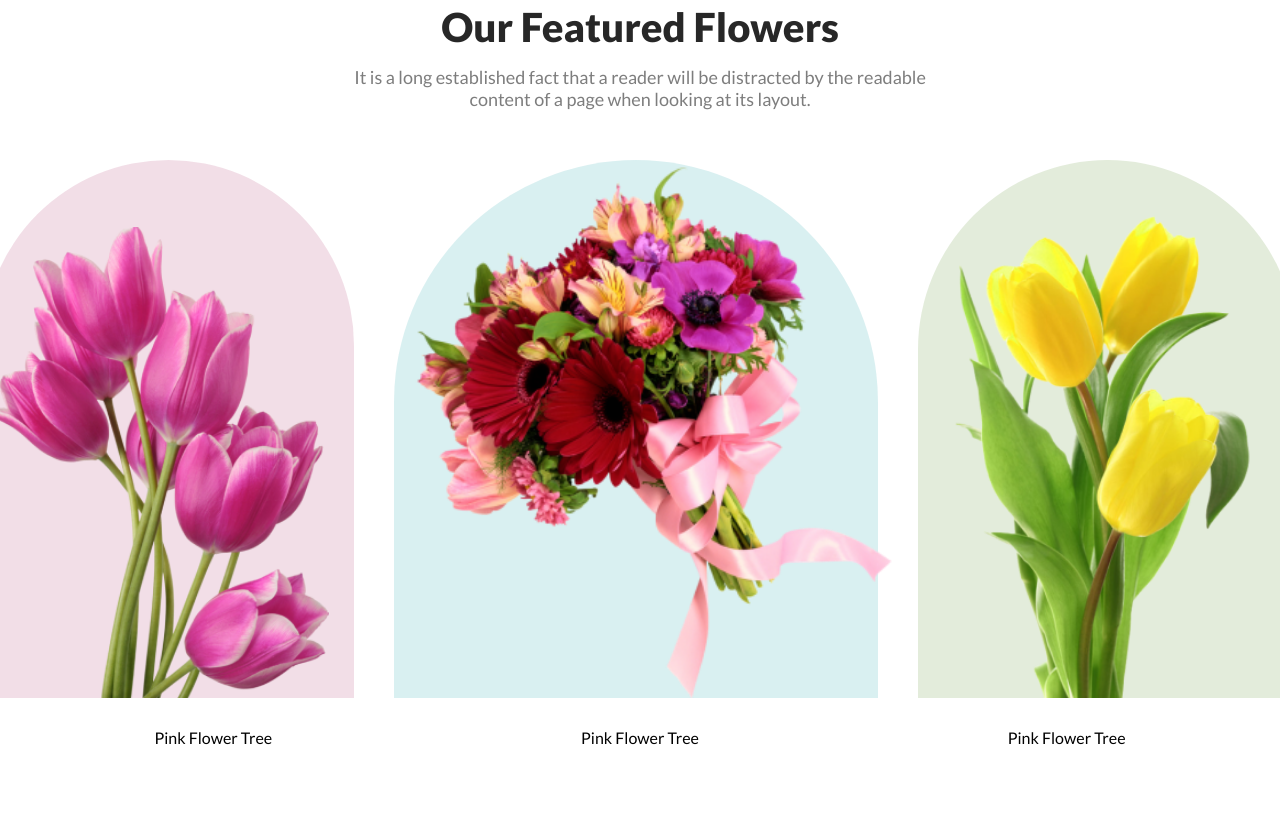
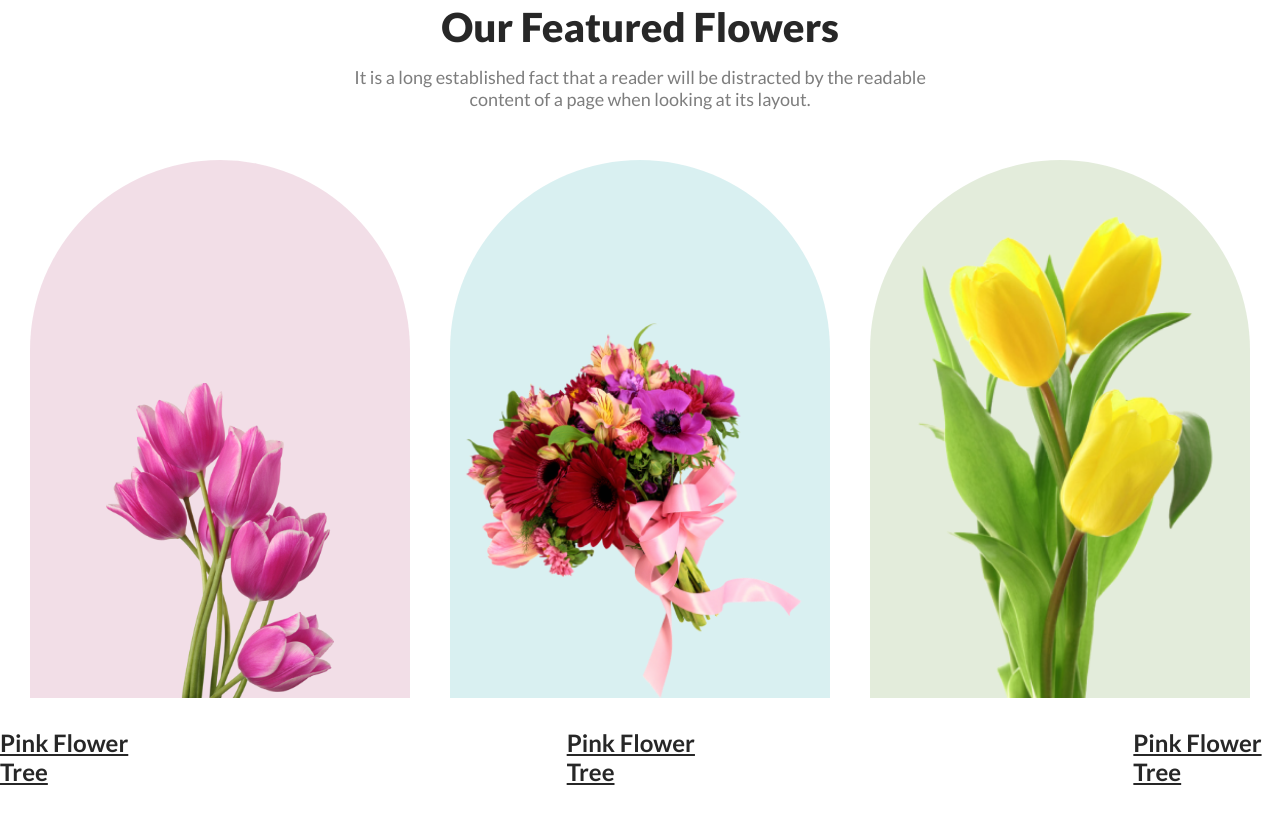
Before and after one commit to Ali-ahsan35/assignment_1, a plain HTML site: page index.html in a window 1280 px wide. Shown: the part 897-1720 px from the top of the page. Drawn offline with Linux system fonts and the light colour scheme.

Commit message:
complete

```diff
--- a/index.html
+++ b/index.html
@@ -41,14 +41,14 @@
         <h2 class="insta-title">Our Featured Flowers</h2>
         <p class="insta-description">It is a long established fact that a reader will be distracted by the readable <br> content of a page when looking at its layout.</p>
       <div class="featured-flower">
-        <div class="flower-bg">
-          <img class="single-flower1" src="Flower Asset/pngwing 6.png" alt="">
+        <div class="flower-bg bg1">
+          <!-- <img class="single-flower1" src="Flower Asset/pngwing 6.png" alt="">  -->
         </div>
         <div class="flower-bg bg2">
-          <img class="single-flower2" src="Flower Asset/pngwing 5.png" alt="">
+          <!-- <img class="single-flower2" src="Flower Asset/pngwing 5.png" alt=""> -->
         </div>
         <div class="flower-bg bg3">
-          <img class="single-flower3" src="Flower Asset/pngwing 7.png" alt="">
+          <!-- <img class="single-flower3" src="Flower Asset/pngwing 7.png" alt=""> -->
         </div>
       </div>
       <div class="flower-fig">
--- a/styles.css
+++ b/styles.css
@@ -60,14 +60,31 @@
     background-color: rgba(167, 33, 98, 0.15);
     padding-right: 20px;
 }
-.bg2{
-   background-color:rgba(5, 151, 160, 0.15);
-}
-.bg3{
-    background-color: rgba(71, 125, 17, 0.15);
+
+.bg1 {
+    background-image: url(pngwing\ 6.png);
+    background-repeat: no-repeat;
+    background-size: 60%;
+    background-position: bottom;
 }
 
-.featured-flower{
+.bg2 {
+    background-image: url('pngwing\ 5.png');
+    background-color: rgba(5, 151, 160, 0.15);
+    background-repeat: no-repeat;
+    background-size: contain;
+    background-position: bottom;
+}
+
+.bg3 {
+    background-image: url(pngwing\ 7.png);
+    background-color: rgba(71, 125, 17, 0.15);
+    background-repeat: no-repeat;
+    background-size: contain;
+    background-position: bottom;
+}
+
+.featured-flower {
     display: flex;
     justify-content: center;
     gap: 40px;
@@ -75,15 +92,19 @@
 
 }
 
-.flower-fig{
+.flower-fig {
     display: flex;
-    justify-content: space-around;
+    justify-content: center;
+    gap: 420px;
 }
-.single-flower1{
 
-    /* object-position: bottom 0; */
-    padding: 67px 5px 0px 5px;
+.img-fig {
+    color: #272727;
+    font-size: 24px;
+    font-weight: 700;
+    text-decoration-line: underline;
 }
+
 .delivery-section-container {
     margin: 80px;
 }
```
Also changed, not shown: pngwing 5.png (renamed from Flower Asset/pngwing 5.png), pngwing 6.png (renamed from Flower Asset/pngwing 6.png), pngwing 7.png (renamed from Flower Asset/pngwing 7.png).
